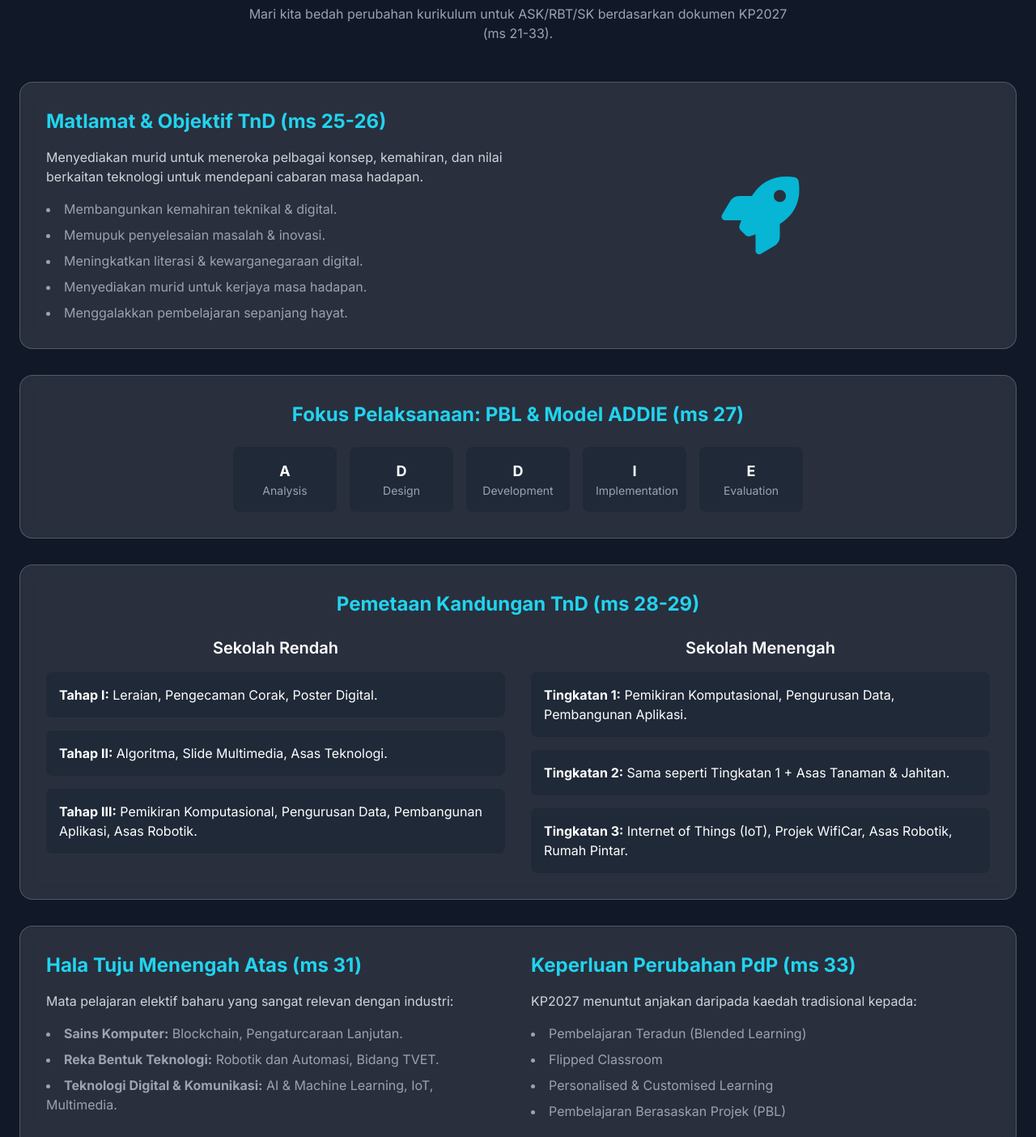
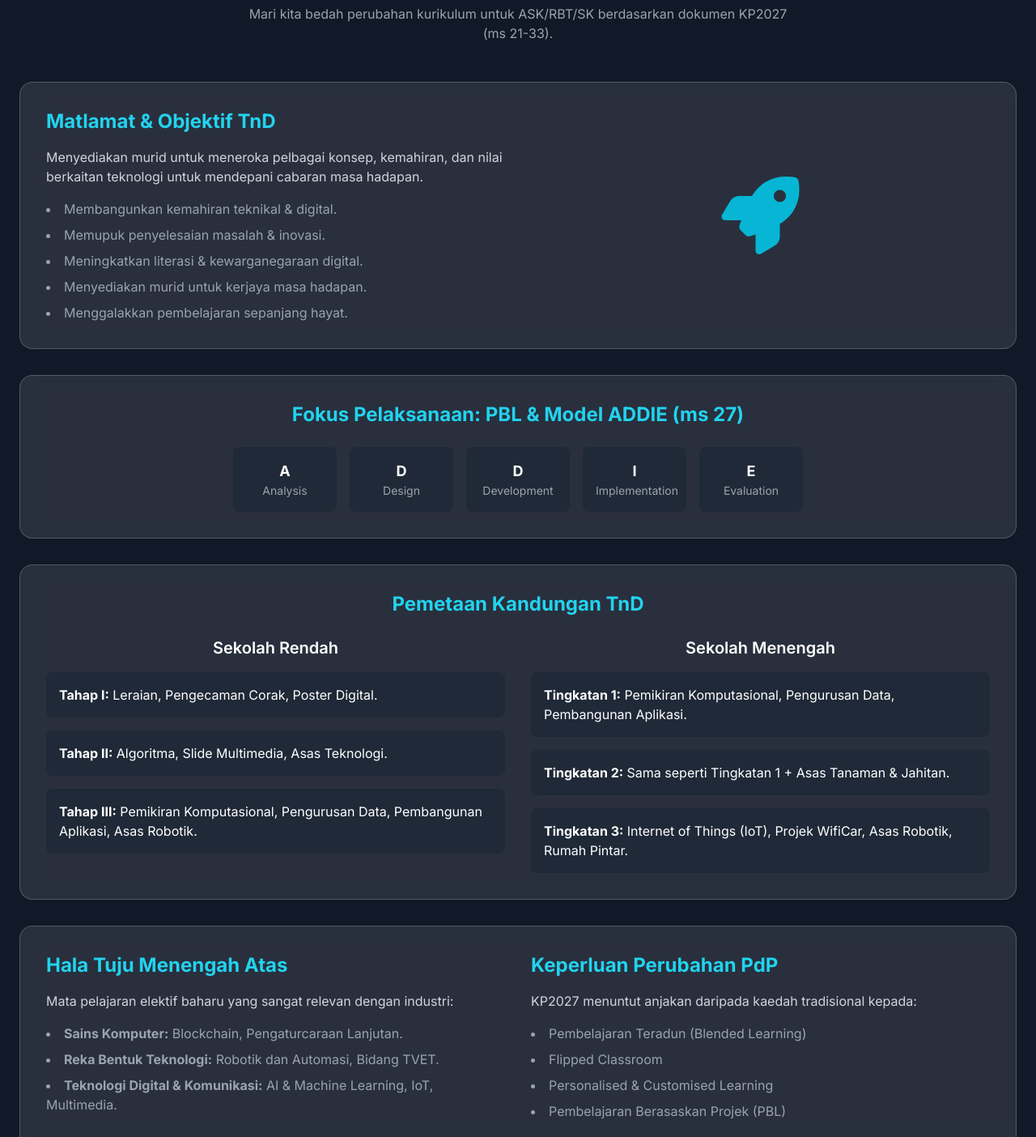
Before and after one commit to Samil-Mey/Ai-KP2027, a plain HTML site: page index.html in a window 1280 px wide. Shown: the part 1043-2447 px from the top of the page at 81% size. Drawn offline with nearby package versions, Linux system fonts and the light colour scheme.

Commit message:
Update and rename KP2027ASKSKRBT.html to index.html

```diff
--- a/KP2027ASKSKRBT.html
+++ b/index.html
@@ -44,7 +44,7 @@
                 <a href="#fokus-kuri" class="hover:text-cyan-400 transition">Fokus Kurikulum</a>
                 <a href="#ai-partner" class="hover:text-cyan-400 transition">AI Rakan Guru</a>
                 <a href="#kesimpulan" class="hover:text-cyan-400 transition">Kesimpulan</a>
-                <a href="URL_KE_FAIL_PDF_ANDA" target="_blank" class="bg-cyan-500 hover:bg-cyan-600 text-white font-bold py-2 px-4 rounded-lg transition duration-300">
+                <a href="https://drive.google.com/file/d/1anqWovN80iCi2ZMuW6aFfeBGYxmyRSFp/view?usp=drive_link" target="_blank" class="bg-cyan-500 hover:bg-cyan-600 text-white font-bold py-2 px-4 rounded-lg transition duration-300">
                     <i class="fas fa-download mr-2"></i>Muat Turun PDF
                 </a>
             </div>
@@ -58,7 +58,7 @@
             <a href="#fokus-kuri" class="block hover:text-cyan-400 transition">Fokus Kurikulum</a>
             <a href="#ai-partner" class="block hover:text-cyan-400 transition">AI Rakan Guru</a>
             <a href="#kesimpulan" class="block hover:text-cyan-400 transition">Kesimpulan</a>
-            <a href="URL_KE_FAIL_PDF_ANDA" target="_blank" class="block mt-2 bg-cyan-500 hover:bg-cyan-600 text-white font-bold py-2 px-4 rounded-lg transition duration-300 text-center">
+            <a href="https://drive.google.com/file/d/1anqWovN80iCi2ZMuW6aFfeBGYxmyRSFp/view?usp=drive_link" target="_blank" class="block mt-2 bg-cyan-500 hover:bg-cyan-600 text-white font-bold py-2 px-4 rounded-lg transition duration-300 text-center">
                 <i class="fas fa-download mr-2"></i>Muat Turun PDF
             </a>
         </div>
@@ -102,7 +102,7 @@
                 <!-- Matlamat & Objektif -->
                 <div class="slide-card glassmorphism p-8 rounded-2xl grid md:grid-cols-2 gap-8 items-center">
                     <div>
-                        <h3 class="text-2xl font-bold text-cyan-400 mb-4">Matlamat & Objektif TnD (ms 25-26)</h3>
+                        <h3 class="text-2xl font-bold text-cyan-400 mb-4">Matlamat & Objektif TnD</h3>
                         <p class="mb-4 text-gray-300">Menyediakan murid untuk meneroka pelbagai konsep, kemahiran, dan nilai berkaitan teknologi untuk mendepani cabaran masa hadapan.</p>
                         <ul class="list-disc list-inside space-y-2 text-gray-400">
                             <li>Membangunkan kemahiran teknikal & digital.</li>
@@ -146,7 +146,7 @@
 
                 <!-- Pemetaan Kandungan -->
                 <div class="slide-card glassmorphism p-8 rounded-2xl">
-                    <h3 class="text-2xl font-bold text-center text-cyan-400 mb-6">Pemetaan Kandungan TnD (ms 28-29)</h3>
+                    <h3 class="text-2xl font-bold text-center text-cyan-400 mb-6">Pemetaan Kandungan TnD </h3>
                     <div class="grid md:grid-cols-2 gap-8">
                         <div>
                             <h4 class="text-xl font-semibold mb-4 text-center">Sekolah Rendah</h4>
@@ -170,7 +170,7 @@
                  <!-- Menengah Atas & Keperluan PDP -->
                 <div class="slide-card glassmorphism p-8 rounded-2xl grid md:grid-cols-2 gap-8 items-start">
                     <div>
-                        <h3 class="text-2xl font-bold text-cyan-400 mb-4">Hala Tuju Menengah Atas (ms 31)</h3>
+                        <h3 class="text-2xl font-bold text-cyan-400 mb-4">Hala Tuju Menengah Atas </h3>
                         <p class="mb-4 text-gray-300">Mata pelajaran elektif baharu yang sangat relevan dengan industri:</p>
                         <ul class="list-disc list-inside space-y-2 text-gray-400">
                            <li><strong>Sains Komputer:</strong> Blockchain, Pengaturcaraan Lanjutan.</li>
@@ -179,7 +179,7 @@
                         </ul>
                     </div>
                      <div>
-                        <h3 class="text-2xl font-bold text-cyan-400 mb-4">Keperluan Perubahan PdP (ms 33)</h3>
+                        <h3 class="text-2xl font-bold text-cyan-400 mb-4">Keperluan Perubahan PdP </h3>
                         <p class="mb-4 text-gray-300">KP2027 menuntut anjakan daripada kaedah tradisional kepada:</p>
                         <ul class="list-disc list-inside space-y-2 text-gray-400">
                            <li>Pembelajaran Teradun (Blended Learning)</li>
```
